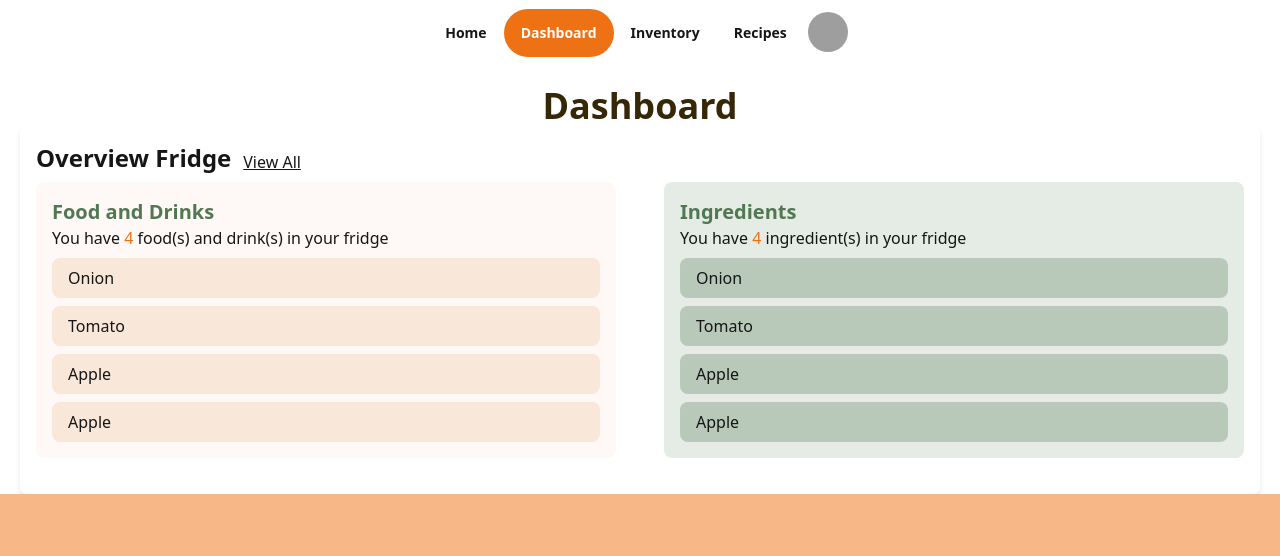
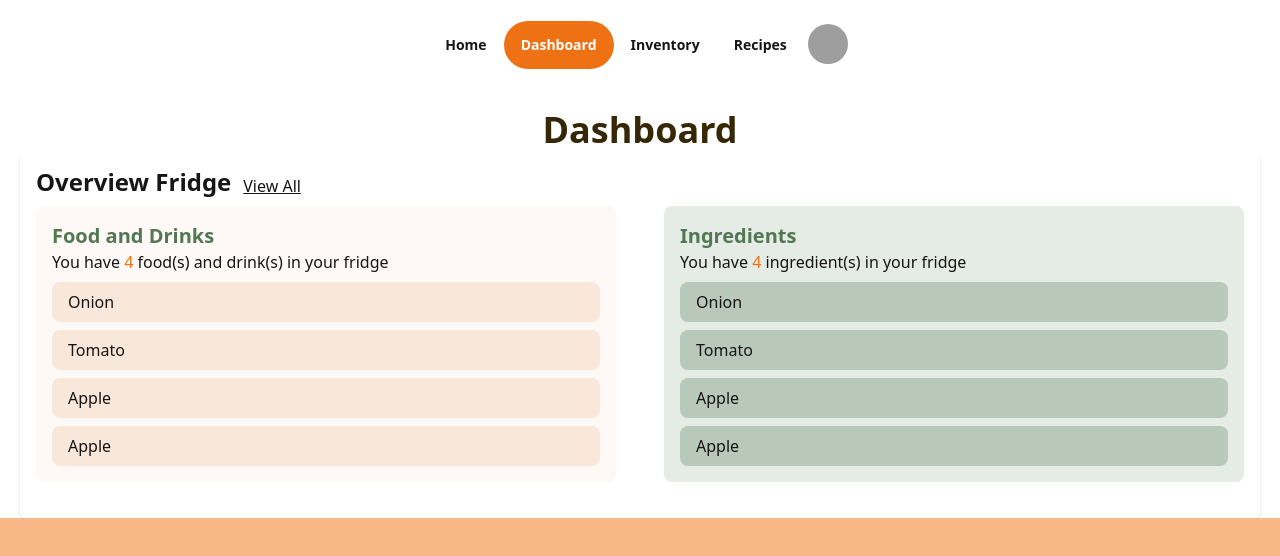
Before and after one commit to wave49192/MyFridge, a React (Vite) app: page / in a window 1280 px wide. Shown: the top 556 px of the page. Built offline with nearby package versions, Linux system fonts and the light colour scheme; grey boxes are pictures that could not be loaded.

Commit message:
update navbar

```diff
--- a/src/components/Navbar/Navbar.tsx
+++ b/src/components/Navbar/Navbar.tsx
@@ -7,7 +7,7 @@ const Navbar: React.FC<NavbarNavigation> = ({ isAtPage }) => {
   return (
     <>
       <div className="navbar sticky top-0 z-50 justify-center">
-        <div className="self-center rounded-full backdrop-blur-xl bg-white/30">
+        <div className="self-center rounded-full backdrop-blur-xl bg-white/30 py-3 px-5">
           <a
             className={`btn btn-ghost text-m rounded-full ${
               isAtPage === "Home" ? "bg-primary text-white" : ""
```
